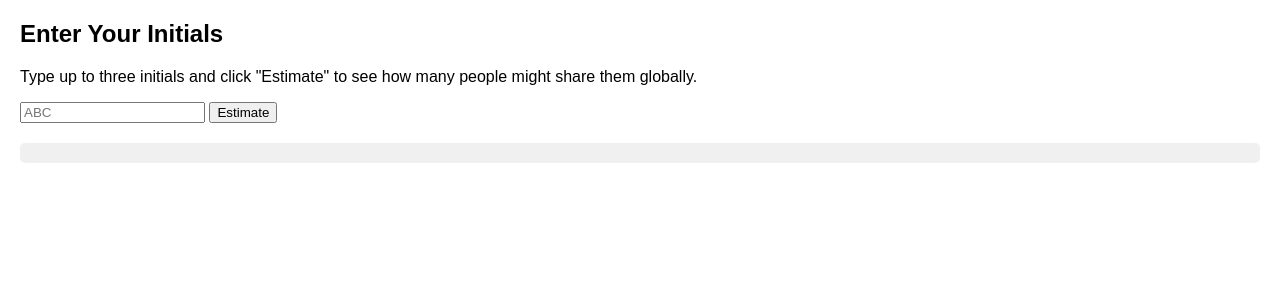
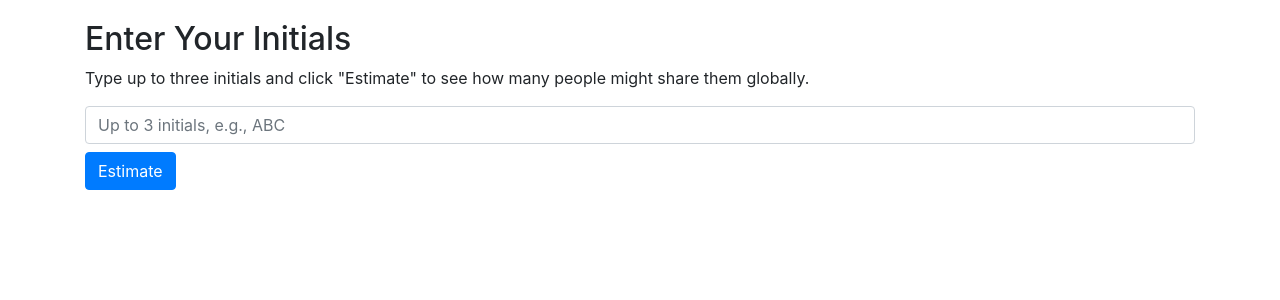
Before and after one commit to jaythegray/SameInitials, a Flask app: page / in a window 1280 px wide. Shown: the top 300 px of the page. Run offline with Flask 3, Linux system fonts and the light colour scheme; some libraries are stand-ins or nearby versions.

Commit message:
modified:   app.py 	modified:   templates/index.html

```diff
--- a/app.py
+++ b/app.py
@@ -1,50 +1,46 @@
 from flask import Flask, request, jsonify, render_template
-import json
 
 app = Flask(__name__)
 
-def estimate_people_with_initials(initials):
+def calculate_estimated_people(initials):
     global_population = 7.9e9  # Global population
-    # Example frequencies, replace with your actual frequencies loaded from a JSON file or defined directly
+
+    # Simulated frequencies for each initial for demonstration purposes
     frequencies = {
-        "A": 0.08, "B": 0.05, "C": 0.06, "D": 0.04, "E": 0.03,
-        "F": 0.02, "G": 0.03, "H": 0.03, "I": 0.02, "J": 0.07,
-        "K": 0.04, "L": 0.04, "M": 0.07, "N": 0.03, "O": 0.02,
-        "P": 0.03, "Q": 0.01, "R": 0.05, "S": 0.06, "T": 0.04,
-        "U": 0.01, "V": 0.02, "W": 0.02, "X": 0.01, "Y": 0.02,
-        "Z": 0.02
+        'A': 0.08, 'B': 0.07, 'C': 0.06, 'D': 0.05, 'E': 0.04,
+        'F': 0.03, 'G': 0.05, 'H': 0.04, 'I': 0.03, 'J': 0.07,
+        'K': 0.05, 'L': 0.04, 'M': 0.06, 'N': 0.03, 'O': 0.02,
+        'P': 0.04, 'Q': 0.01, 'R': 0.05, 'S': 0.06, 'T': 0.05,
+        'U': 0.02, 'V': 0.03, 'W': 0.04, 'X': 0.01, 'Y': 0.02, 'Z': 0.01,
     }
 
-    initials = [i.strip().upper() for i in initials if i.strip().upper() in frequencies.keys()]
-    estimated_freqs = [frequencies.get(initial, 0.01) for initial in initials]
-    estimated_people = global_population * sum(estimated_freqs) / len(estimated_freqs)
-    percentage = (sum(estimated_freqs) / len(estimated_freqs)) * 100
+    # Calculate the average frequency of the initials provided
+    avg_frequency = sum(frequencies.get(initial, 0.01) for initial in initials) / len(initials)
 
-    detailed_response = (
-        f"Based on the provided initials {''.join(initials)}, our estimate suggests that "
-        f"approximately {estimated_people:.0f} people, or about {percentage:.2f}% of the global "
-        f"population, might share these initials. This estimate is derived from analyzing "
-        f"the frequency of each initial letter in global naming conventions, adjusting for "
-        f"the overall distribution of names. For initials considered 'common' (A, S, T, J, M), "
-        f"a higher frequency is applied, while 'uncommon' or 'rare' initials (e.g., Q, X, Z) "
-        f"reflect a lower estimated prevalence. The calculation assumes uniform distribution "
-        f"and does not account for regional variations in naming practices, which can significantly "
-        f"affect actual frequencies. It's a fun way to think about the uniqueness of one's initials "
-        f"in the context of the global population!"
-    )
+    # Estimate the number of people with these initials
+    estimated_people = avg_frequency * global_population
 
-    return detailed_response
+    return estimated_people
 
 @app.route('/')
 def index():
-    # Ensure that index.html is located within the 'templates' directory relative to this script
     return render_template('index.html')
 
 @app.route('/estimate', methods=['POST'])
 def estimate():
     data = request.json
     initials = data.get('initials', [])
-    result = estimate_people_with_initials(initials)
+
+    estimated_people = calculate_estimated_people(initials)
+    percentage = estimated_people / 7.9e9 * 100
+
+    result = (
+        f"Based on the provided initials {''.join(initials)}, our refined estimate suggests that "
+        f"approximately {estimated_people:,.0f} people, or about {percentage:.4f}% of the global "
+        f"population, might share these initials. Remember, this model uses a simplified "
+        f"estimation process and should be taken as an engaging way to consider initials' uniqueness!"
+    )
+
     return jsonify(result=result)
 
 if __name__ == '__main__':
--- a/templates/index.html
+++ b/templates/index.html
@@ -4,37 +4,52 @@
     <meta charset="UTF-8">
     <meta name="viewport" content="width=device-width, initial-scale=1.0">
     <title>Initials Population Estimator</title>
+    <link rel="stylesheet" href="https://stackpath.bootstrapcdn.com/bootstrap/4.5.2/css/bootstrap.min.css">
     <style>
-        body { font-family: Arial, sans-serif; margin: 20px; }
-        #results { margin-top: 20px; padding: 10px; background-color: #f0f0f0; border-radius: 5px; }
+        body { padding: 20px; }
+        .loading-spinner { display: none; }
     </style>
 </head>
 <body>
+<div class="container">
     <h2>Enter Your Initials</h2>
     <p>Type up to three initials and click "Estimate" to see how many people might share them globally.</p>
-    <input type="text" id="initials" placeholder="ABC" maxlength="3">
-    <button onclick="submitInitials()">Estimate</button>
-
-    <div id="results"></div>
+    <input type="text" id="initials" class="form-control" placeholder="Up to 3 initials, e.g., ABC" maxlength="3">
+    <button class="btn btn-primary mt-2" onclick="submitInitials()">Estimate</button>
+    <div id="results" class="mt-3"></div>
+    <div class="loading-spinner"><img src="spinner.gif" alt="Loading..."></div>
+</div>
 
 <script>
     function submitInitials() {
-            const initialsInput = document.getElementById('initials').value.toUpperCase();
-            const initials = initialsInput.split('').filter(char => /[A-Z]/.test(char)); // Ensure only letters are sent
+        const initialsInput = document.getElementById('initials').value.toUpperCase().trim();
+        const initials = initialsInput.split('').filter(char => /[A-Z]/.test(char));
+
+        if (initials.length === 0 || initials.length > 3) {
+            document.getElementById('results').innerHTML = '<p class="text-warning">Please enter 1 to 3 alphabetic characters.</p>';
+            return;
+        }
+
+        document.querySelector('.loading-spinner').style.display = 'block';
+
         fetch('/estimate', {
             method: 'POST',
-                headers: {
-                    'Content-Type': 'application/json',
-                },
+            headers: {'Content-Type': 'application/json'},
             body: JSON.stringify({ initials }),
         })
-            .then(response => response.json())
+        .then(response => {
+            if (!response.ok) throw new Error('Network response was not ok.');
+            return response.json();
+        })
         .then(data => {
-                document.getElementById('results').innerHTML = `<p>${data.result}</p>`;
+            document.getElementById('results').innerHTML = `<p class="text-success">${data.result}</p>`;
         })
         .catch((error) => {
             console.error('Error:', error);
-                document.getElementById('results').textContent = 'Error processing your request. Please try again.';
+            document.getElementById('results').innerHTML = '<p class="text-danger">Error processing your request. Please try again.</p>';
+        })
+        .finally(() => {
+            document.querySelector('.loading-spinner').style.display = 'none';
         });
     }
 </script>
```
Lines whose indentation alone changed are shown as unchanged.
